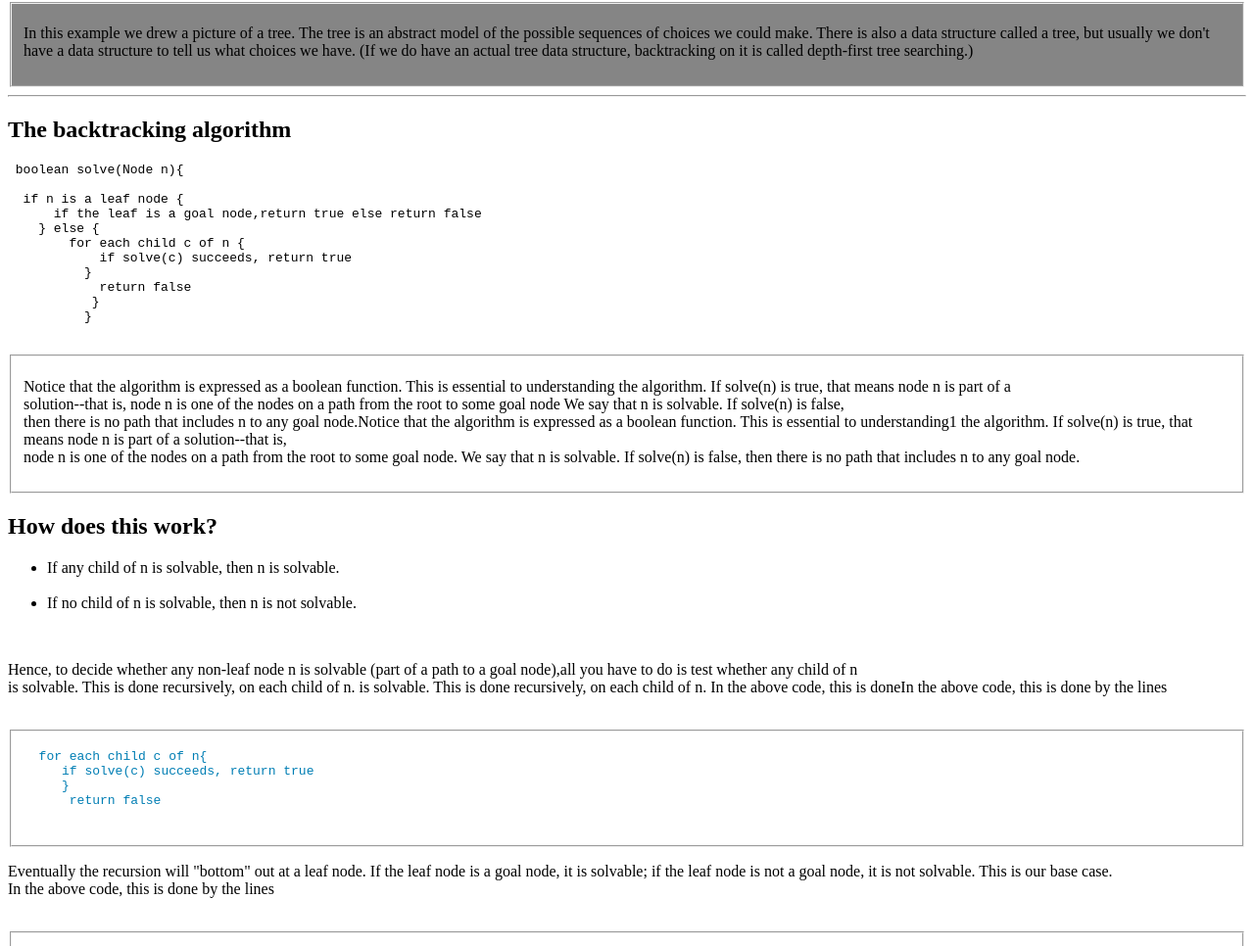
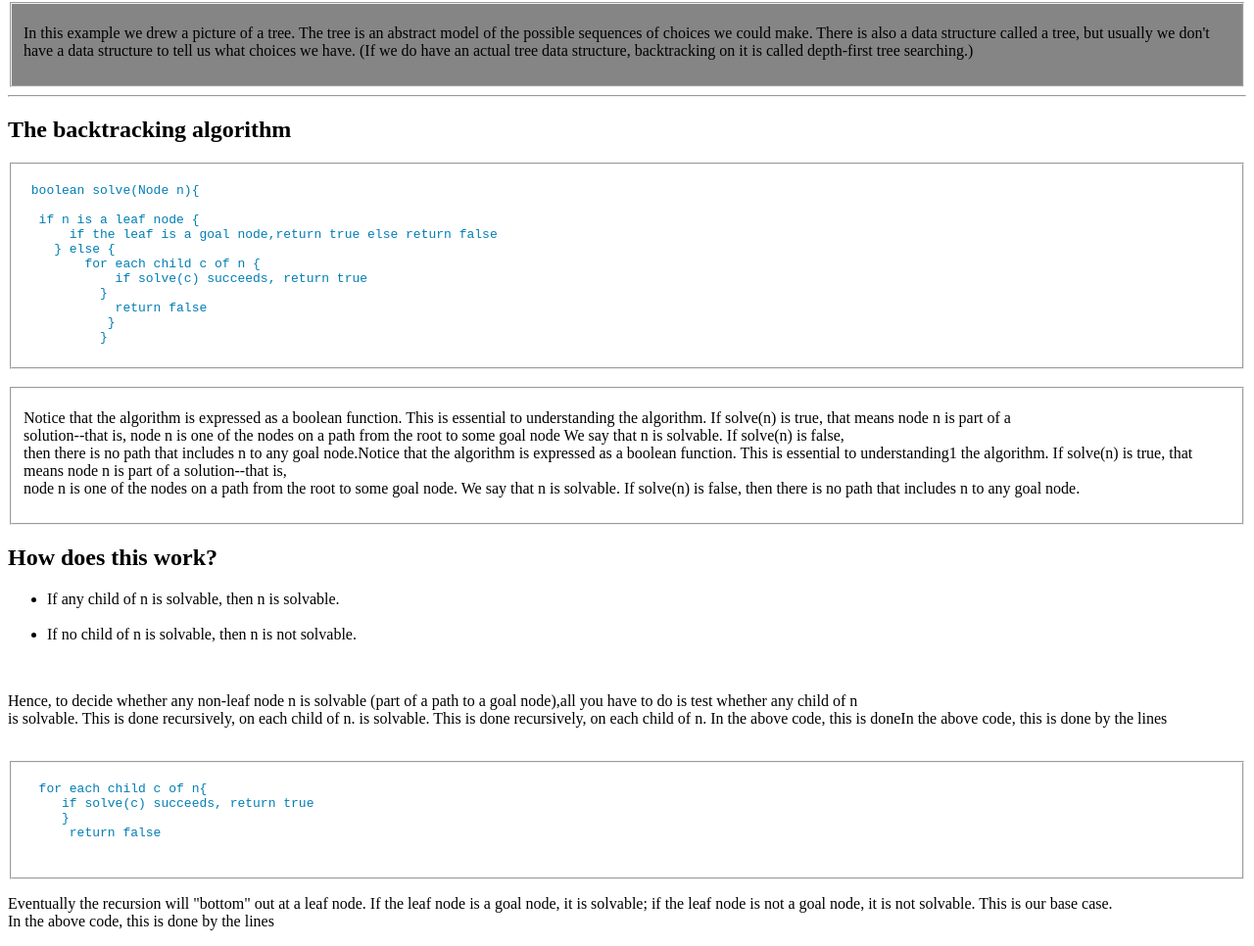
Before and after one commit to Shalinishanthi/HTML-class, a plain HTML site: page project.html in a window 1280 px wide. Shown: the part 832-1798 px from the top of the page at 98% size. Drawn offline with Linux system fonts and the light colour scheme.

Commit message:
Update project.html

```diff
--- a/project.html
+++ b/project.html
@@ -35,7 +35,7 @@
  <fieldset style=background-color:#858585><p>In this example we drew a picture of a tree. The tree is an abstract model of the possible sequences of choices we could make. There is also a data structure called a tree, but usually we don't have a data structure to tell us what choices we have. (If we do have an actual tree data structure, backtracking on it is called depth-first tree searching.)</p></fieldset>
  <hr>
  <h2> <B>The backtracking algorithm</h2></B>
-  </fieldset style="color:#007EB4 ;"><pre> boolean solve(Node n){
+  <fieldset style="color:#007EB4 ;"><pre> boolean solve(Node n){
 
   if n is a leaf node {
       if the leaf is a goal node,return true else return false
```
